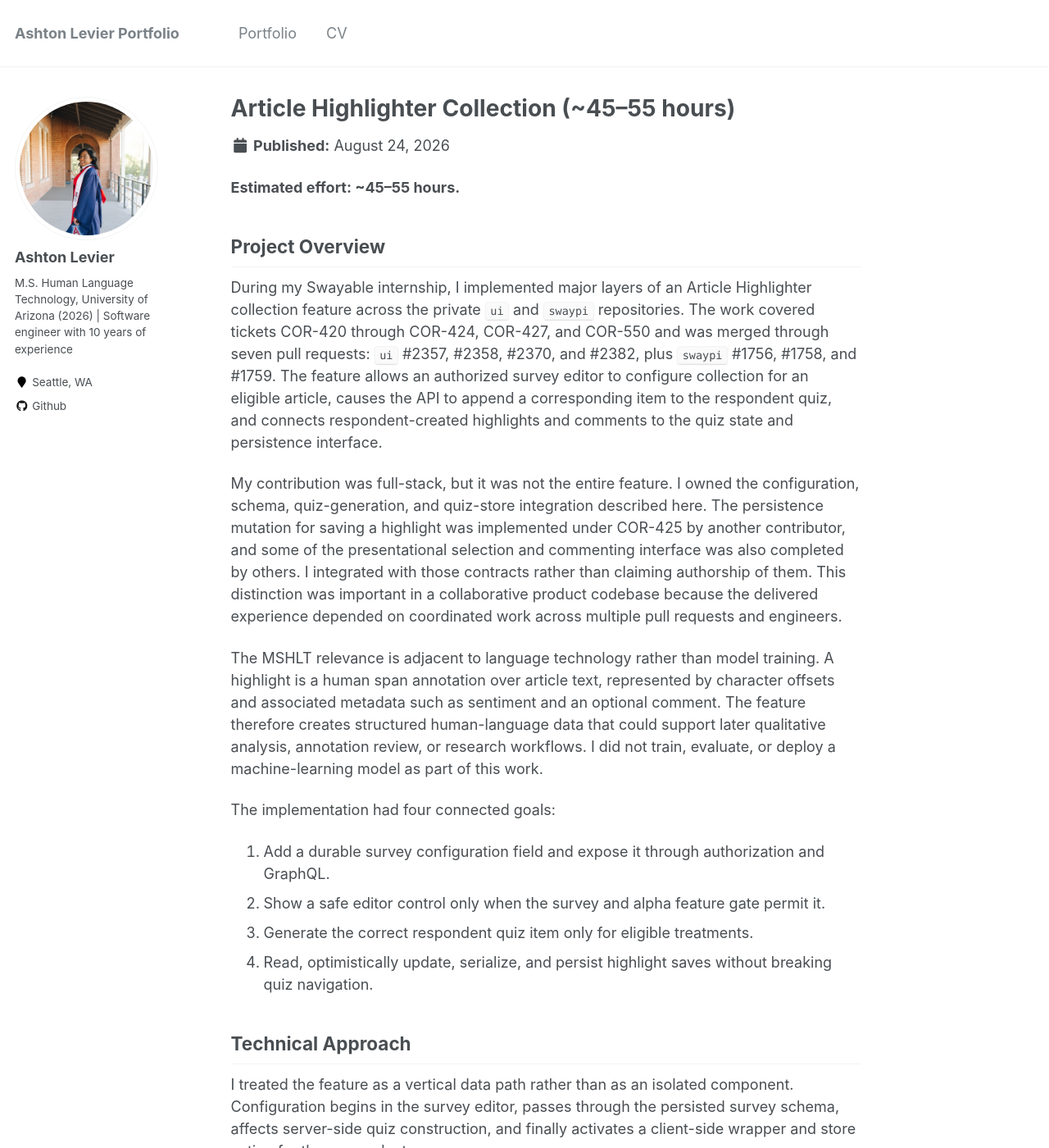
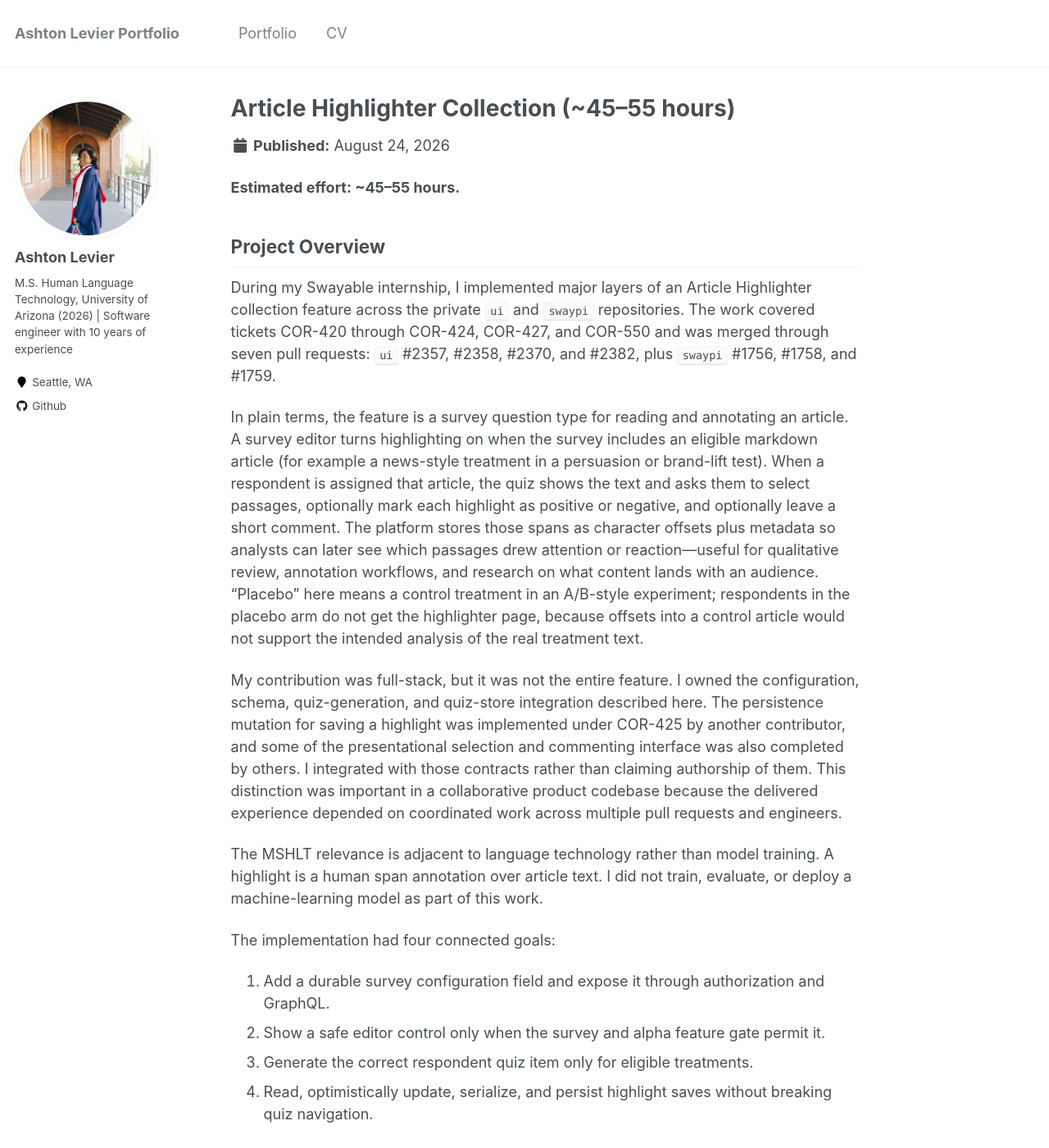
Before and after one commit to anlevier/anlevier.github.io, a Jekyll site: the page built from _portfolio/portfolio-05.md, in a window 1280 px wide and 1400 px high. Shown: the whole window at 82% size. Built offline with Jekyll 4.4.1, drawn with Linux system fonts in a browser that asks for light colours.

Commit message:
Address Eric website feedback for internship portfolio
Clarify jargon and Highlighter/autoprogram descriptions, restore multilingual prompt text, document QuestionIntent and eval harness, and drop the advisor-format note.

Co-authored-by: Cursor <cursoragent@cursor.com>

```diff
--- a/_portfolio/portfolio-05.md
+++ b/_portfolio/portfolio-05.md
@@ -8,11 +8,13 @@ collection: portfolio
 
 ## Project Overview
 
-During my Swayable internship, I implemented major layers of an Article Highlighter collection feature across the private `ui` and `swaypi` repositories. The work covered tickets COR-420 through COR-424, COR-427, and COR-550 and was merged through seven pull requests: `ui` #2357, #2358, #2370, and #2382, plus `swaypi` #1756, #1758, and #1759. The feature allows an authorized survey editor to configure collection for an eligible article, causes the API to append a corresponding item to the respondent quiz, and connects respondent-created highlights and comments to the quiz state and persistence interface.
+During my Swayable internship, I implemented major layers of an Article Highlighter collection feature across the private `ui` and `swaypi` repositories. The work covered tickets COR-420 through COR-424, COR-427, and COR-550 and was merged through seven pull requests: `ui` #2357, #2358, #2370, and #2382, plus `swaypi` #1756, #1758, and #1759.
+
+In plain terms, the feature is a survey question type for reading and annotating an article. A survey editor turns highlighting on when the survey includes an eligible markdown article (for example a news-style treatment in a persuasion or brand-lift test). When a respondent is assigned that article, the quiz shows the text and asks them to select passages, optionally mark each highlight as positive or negative, and optionally leave a short comment. The platform stores those spans as character offsets plus metadata so analysts can later see which passages drew attention or reaction—useful for qualitative review, annotation workflows, and research on what content lands with an audience. “Placebo” here means a control treatment in an A/B-style experiment; respondents in the placebo arm do not get the highlighter page, because offsets into a control article would not support the intended analysis of the real treatment text.
 
 My contribution was full-stack, but it was not the entire feature. I owned the configuration, schema, quiz-generation, and quiz-store integration described here. The persistence mutation for saving a highlight was implemented under COR-425 by another contributor, and some of the presentational selection and commenting interface was also completed by others. I integrated with those contracts rather than claiming authorship of them. This distinction was important in a collaborative product codebase because the delivered experience depended on coordinated work across multiple pull requests and engineers.
 
-The MSHLT relevance is adjacent to language technology rather than model training. A highlight is a human span annotation over article text, represented by character offsets and associated metadata such as sentiment and an optional comment. The feature therefore creates structured human-language data that could support later qualitative analysis, annotation review, or research workflows. I did not train, evaluate, or deploy a machine-learning model as part of this work.
+The MSHLT relevance is adjacent to language technology rather than model training. A highlight is a human span annotation over article text. I did not train, evaluate, or deploy a machine-learning model as part of this work.
 
 The implementation had four connected goals:
 
```
Also changed, not shown: _portfolio/portfolio-01.md (+4 -6 lines), _portfolio/portfolio-02.md (+19 -4 lines).
